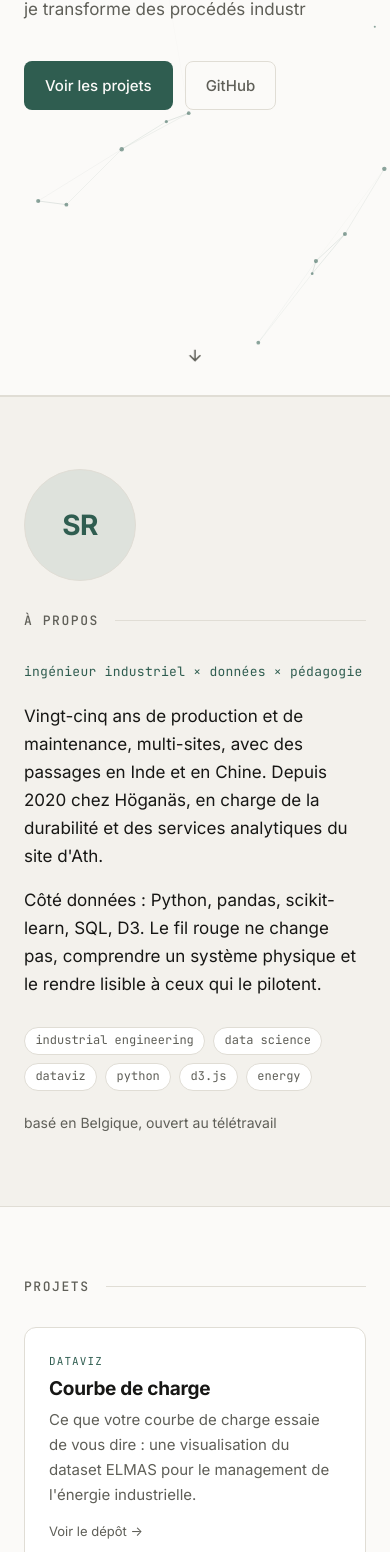
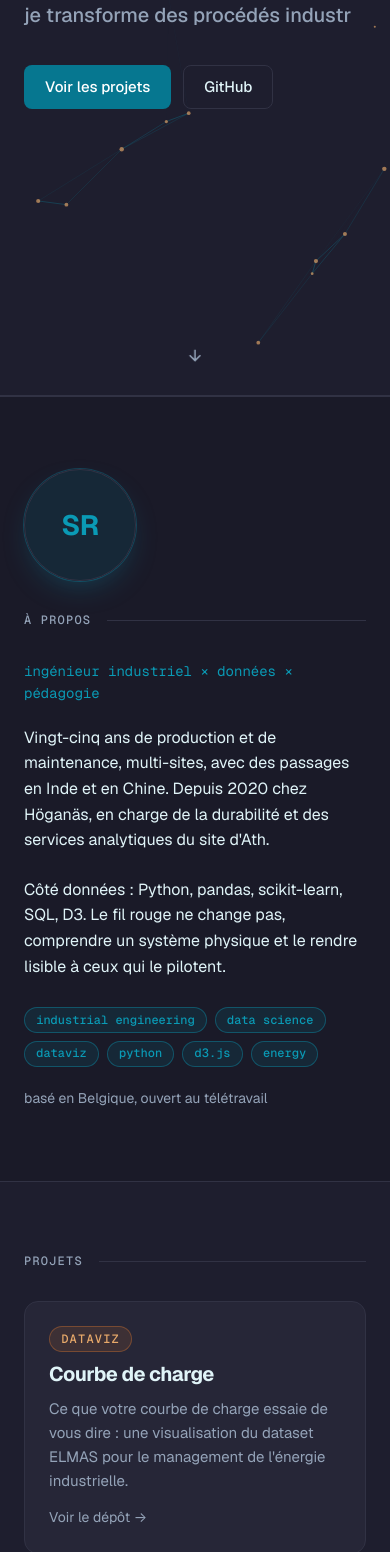
Before and after one commit to StephRoos/Homepage, a plain HTML site: page index.html in a window 390 px wide. Shown: the part 448-2000 px from the top of the page. Drawn offline with nearby package versions, Linux system fonts and the light colour scheme.

Commit message:
Apply Anthemion graphic charter: palette, Geist, tokens and components

```diff
--- a/index.html
+++ b/index.html
@@ -1,5 +1,5 @@
 <!DOCTYPE html>
-<html lang="fr" data-theme="light">
+<html lang="fr" data-theme="dark">
   <head>
     <meta charset="UTF-8">
     <meta name="viewport" content="width=device-width, initial-scale=1.0">
@@ -12,16 +12,15 @@
     <link rel="preconnect" href="https://fonts.googleapis.com">
     <link rel="preconnect" href="https://fonts.gstatic.com" crossorigin>
     <link
-      href="https://fonts.googleapis.com/css2?family=Inter:wght@300;400;500;600;700;800&family=JetBrains+Mono:wght@400;500&display=swap"
+      href="https://fonts.googleapis.com/css2?family=Geist:wght@400;500;600;700&family=Geist+Mono:wght@400;500&display=swap"
       rel="stylesheet"
     >
     <link rel="stylesheet" href="styles.css">
     <script>
-      // Applied before first paint to avoid a theme flash.
+      // Dark first (Anthemion charter). Applied before first paint to avoid a flash.
       (function () {
         var stored = localStorage.getItem("theme");
-        var dark = window.matchMedia("(prefers-color-scheme: dark)").matches;
-        document.documentElement.dataset.theme = stored || (dark ? "dark" : "light");
+        document.documentElement.dataset.theme = stored === "light" ? "light" : "dark";
       })();
     </script>
   </head>
@@ -111,7 +110,7 @@
           <h2 class="section-title reveal">Projets</h2>
           <div class="cards">
             <a
-              class="card reveal"
+              class="card is-featured reveal"
               href="https://github.com/StephRoos/courbe-de-charge"
               target="_blank"
               rel="noopener"
--- a/styles.css
+++ b/styles.css
@@ -1,37 +1,69 @@
-/* ---------------------------------------------------------------
-   Theme tokens
-   --------------------------------------------------------------- */
+/* ------------------------------------------------------------------
+   Anthemion design tokens — source: Charte Graphique v2.0 (mars 2026)
+   ------------------------------------------------------------------ */
 :root {
-  --bg: #fbfaf8;
-  --bg-alt: #f3f1ec;
-  --fg: #171715;
-  --fg-muted: #5f5f58;
-  --border: #e0ddd5;
-  --surface: #ffffff;
-  --accent: #2f5d50;
-  --accent-soft: rgba(47, 93, 80, 0.1);
-  --nav-bg: rgba(251, 250, 248, 0.82);
-  --shadow: 0 1px 2px rgba(23, 23, 21, 0.05), 0 8px 24px -12px rgba(23, 23, 21, 0.12);
-  --dot: 47, 93, 80;
+  --bleu-paon: #067790;
+  --teal-light: #0a9ab5;
+  --teal-pale: #e0f4f8;
+  --orange-brule: #c06a30;
+  --amber-soft: #e8a96a;
+  --ink-black: #1e1e2e;
+  --surface-dark: #262637;
+  --border-dark: #313244;
+  --slate: #64748b;
+  --slate-light: #94a3b8;
+  --white-smoke: #f5f5f5;
+  --snow: #fafbfc;
+
+  --radius-md: 8px;
+  --radius-xl: 14px;
+  --content-width: 68rem;
 }
 
+/* Dark first: the charter makes dark the default mode. */
 [data-theme="dark"] {
-  --bg: #14150f;
-  --bg-alt: #1a1b15;
-  --fg: #ecebe4;
-  --fg-muted: #9c9c91;
-  --border: #2c2d26;
-  --surface: #1c1d17;
-  --accent: #9bd0b8;
-  --accent-soft: rgba(155, 208, 184, 0.12);
-  --nav-bg: rgba(20, 21, 15, 0.82);
-  --shadow: 0 1px 2px rgba(0, 0, 0, 0.4), 0 12px 32px -16px rgba(0, 0, 0, 0.6);
-  --dot: 155, 208, 184;
+  --bg: var(--ink-black);
+  --bg-alt: #1a1a28;
+  --surface: var(--surface-dark);
+  --fg: var(--teal-pale);
+  --fg-muted: var(--slate-light);
+  --border: var(--border-dark);
+  --primary: var(--teal-light);
+  --primary-strong: var(--bleu-paon);
+  --accent: var(--orange-brule);
+  --accent-soft: var(--amber-soft);
+  --nav-bg: rgba(30, 30, 46, 0.85);
+  --glow-teal: 0 0 0 1px rgba(10, 154, 181, 0.3), 0 12px 34px -14px rgba(10, 154, 181, 0.45);
+  --badge-primary-bg: rgba(6, 119, 144, 0.15);
+  --badge-accent-bg: rgba(192, 106, 48, 0.15);
+  --link-underline: rgba(10, 154, 181, 0.4);
+  --particle-link-rgb: 10, 154, 181;
+  --particle-dot-rgb: 232, 169, 106;
 }
 
-/* ---------------------------------------------------------------
-   Base
-   --------------------------------------------------------------- */
+[data-theme="light"] {
+  --bg: var(--snow);
+  --bg-alt: var(--white-smoke);
+  --surface: #ffffff;
+  --fg: var(--ink-black);
+  --fg-muted: var(--slate);
+  --border: rgba(100, 116, 139, 0.25);
+  --primary: var(--bleu-paon);
+  --primary-strong: var(--bleu-paon);
+  --accent: var(--orange-brule);
+  --accent-soft: var(--orange-brule);
+  --nav-bg: rgba(250, 251, 252, 0.85);
+  --glow-teal: 0 0 0 1px rgba(6, 119, 144, 0.25), 0 12px 34px -16px rgba(6, 119, 144, 0.35);
+  --badge-primary-bg: rgba(6, 119, 144, 0.12);
+  --badge-accent-bg: rgba(192, 106, 48, 0.12);
+  --link-underline: rgba(6, 119, 144, 0.4);
+  --particle-link-rgb: 6, 119, 144;
+  --particle-dot-rgb: 192, 106, 48;
+}
+
+/* ------------------------------------------------------------------
+   Base — Geist Sans, corps 16px / 1.6
+   ------------------------------------------------------------------ */
 *,
 *::before,
 *::after {
@@ -42,16 +74,17 @@ html {
   scroll-behavior: smooth;
   scroll-padding-top: 5rem;
   -webkit-text-size-adjust: 100%;
+  background: var(--bg);
 }
 
 body {
   margin: 0;
   background: var(--bg);
   color: var(--fg);
-  font-family: "Inter", ui-sans-serif, system-ui, -apple-system, "Segoe UI", sans-serif;
-  font-size: 1.0625rem;
+  font-family: "Geist", ui-sans-serif, system-ui, -apple-system, "Segoe UI", sans-serif;
+  font-size: 1rem;
   font-weight: 400;
-  line-height: 1.65;
+  line-height: 1.6;
   -webkit-font-smoothing: antialiased;
   transition: background-color 200ms ease, color 200ms ease;
 }
@@ -64,31 +97,31 @@ a {
 h1,
 h2,
 h3 {
-  line-height: 1.2;
-  letter-spacing: -0.015em;
+  font-weight: 700;
+  letter-spacing: -0.025em;
+  line-height: 1.25;
   text-wrap: balance;
 }
 
 p {
-  margin: 0 0 1rem;
+  margin: 0 0 1.5rem;
 }
 
 .mono {
-  font-family: "JetBrains Mono", ui-monospace, SFMono-Regular, Menlo, monospace;
-  font-size: 0.8125rem;
-  letter-spacing: 0.02em;
+  font-family: "Geist Mono", ui-monospace, SFMono-Regular, Menlo, monospace;
+  font-size: 0.875rem;
 }
 
 .container {
   width: 100%;
-  max-width: 68rem;
+  max-width: var(--content-width);
   margin: 0 auto;
   padding: 0 1.5rem;
 }
 
-/* ---------------------------------------------------------------
+/* ------------------------------------------------------------------
    Navigation
-   --------------------------------------------------------------- */
+   ------------------------------------------------------------------ */
 .navbar {
   position: fixed;
   inset: 0 0 auto;
@@ -104,7 +137,7 @@ p {
 }
 
 .nav-container {
-  max-width: 68rem;
+  max-width: var(--content-width);
   margin: 0 auto;
   padding: 0.9rem 1.5rem;
   display: flex;
@@ -131,7 +164,7 @@ p {
 .nav-links a {
   color: var(--fg-muted);
   position: relative;
-  padding-bottom: 0.15rem;
+  padding-bottom: 0.2rem;
   transition: color 150ms ease;
 }
 
@@ -142,7 +175,7 @@ p {
   right: 0;
   bottom: 0;
   height: 1px;
-  background: var(--accent);
+  background: var(--primary);
   transform: scaleX(0);
   transform-origin: left;
   transition: transform 200ms ease;
@@ -173,7 +206,7 @@ p {
   height: 2.25rem;
   padding: 0;
   border: 1px solid var(--border);
-  border-radius: 8px;
+  border-radius: var(--radius-md);
   background: transparent;
   color: var(--fg-muted);
   cursor: pointer;
@@ -182,8 +215,8 @@ p {
 
 .theme-toggle:hover,
 .menu-toggle:hover {
-  color: var(--fg);
-  border-color: var(--accent);
+  color: var(--primary);
+  border-color: var(--primary);
 }
 
 .theme-toggle svg {
@@ -226,9 +259,9 @@ p {
   transform: translateY(-5.5px) rotate(-45deg);
 }
 
-/* ---------------------------------------------------------------
+/* ------------------------------------------------------------------
    Hero
-   --------------------------------------------------------------- */
+   ------------------------------------------------------------------ */
 .hero {
   position: relative;
   min-height: 100svh;
@@ -250,35 +283,38 @@ p {
   position: relative;
   z-index: 1;
   width: 100%;
-  max-width: 68rem;
+  max-width: var(--content-width);
   margin: 0 auto;
   padding: 7rem 1.5rem 5rem;
 }
 
 .hero-kicker {
   margin: 0 0 1.25rem;
-  color: var(--accent);
+  font-family: "Geist Mono", ui-monospace, monospace;
+  font-size: 0.75rem;
+  font-weight: 500;
   text-transform: uppercase;
-  letter-spacing: 0.12em;
-  font-size: 0.75rem;
+  letter-spacing: 0.1em;
+  color: var(--primary);
 }
 
+/* Token 5xl: 48px / 3rem, bold 700 */
 .hero-title {
-  font-size: clamp(2.25rem, 6.5vw, 4rem);
-  font-weight: 300;
+  font-size: clamp(2.25rem, 6vw, 3rem);
   margin: 0 0 1rem;
   max-width: 22ch;
 }
 
 .hero-title strong {
-  font-weight: 700;
+  color: var(--primary);
 }
 
 .hero-subtitle {
-  font-size: clamp(1.0625rem, 2.2vw, 1.375rem);
+  font-size: 1.25rem;
+  font-weight: 500;
   color: var(--fg-muted);
-  min-height: 1.8em;
-  margin: 0 0 2.25rem;
+  min-height: 1.7em;
+  margin: 0 0 2rem;
   max-width: 34rem;
 }
 
@@ -305,41 +341,6 @@ p {
   gap: 0.75rem;
 }
 
-.btn {
-  display: inline-flex;
-  align-items: center;
-  justify-content: center;
-  padding: 0.7rem 1.25rem;
-  border-radius: 8px;
-  border: 1px solid transparent;
-  font-size: 0.9375rem;
-  font-weight: 500;
-  transition: background-color 150ms ease, border-color 150ms ease, transform 150ms ease;
-}
-
-.btn:hover {
-  transform: translateY(-1px);
-}
-
-.btn-primary {
-  background: var(--accent);
-  color: var(--bg);
-}
-
-[data-theme="dark"] .btn-primary {
-  color: #10130e;
-}
-
-.btn-ghost {
-  border-color: var(--border);
-  color: var(--fg-muted);
-}
-
-.btn-ghost:hover {
-  border-color: var(--accent);
-  color: var(--fg);
-}
-
 .scroll-hint {
   position: absolute;
   bottom: 1.75rem;
@@ -364,9 +365,50 @@ p {
   }
 }
 
-/* ---------------------------------------------------------------
+/* ------------------------------------------------------------------
+   Buttons — Charter: primary / accent / outline / ghost, radius 8px
+   ------------------------------------------------------------------ */
+.btn {
+  display: inline-flex;
+  align-items: center;
+  justify-content: center;
+  height: 2.75rem;
+  padding: 0 1.25rem;
+  border-radius: var(--radius-md);
+  border: 1px solid transparent;
+  font-size: 0.9375rem;
+  font-weight: 500;
+  color: #ffffff;
+  transition: background-color 150ms ease, border-color 150ms ease, color 150ms ease,
+    transform 150ms ease;
+}
+
+.btn:hover {
+  transform: translateY(-1px);
+}
+
+.btn-primary {
+  background: var(--bleu-paon);
+}
+
+.btn-primary:hover {
+  background: var(--teal-light);
+}
+
+.btn-ghost {
+  background: transparent;
+  border-color: var(--border);
+  color: var(--fg);
+}
+
+.btn-ghost:hover {
+  border-color: var(--primary);
+  color: var(--primary);
+}
+
+/* ------------------------------------------------------------------
    Sections
-   --------------------------------------------------------------- */
+   ------------------------------------------------------------------ */
 .section {
   padding: 6rem 0;
 }
@@ -376,12 +418,13 @@ p {
   border-block: 1px solid var(--border);
 }
 
+/* Labels: uppercase, letter-spacing 0.1em, 12px / 500 */
 .section-title {
-  font-size: 0.8125rem;
-  font-family: "JetBrains Mono", ui-monospace, monospace;
+  font-family: "Geist Mono", ui-monospace, monospace;
+  font-size: 0.75rem;
   font-weight: 500;
   text-transform: uppercase;
-  letter-spacing: 0.12em;
+  letter-spacing: 0.1em;
   color: var(--fg-muted);
   margin: 0 0 2rem;
   display: flex;
@@ -412,19 +455,29 @@ p {
   place-items: center;
   font-size: 2.5rem;
   font-weight: 700;
-  letter-spacing: -0.02em;
-  color: var(--accent);
-  background: var(--accent-soft);
+  letter-spacing: -0.025em;
+  color: var(--primary);
+  background: var(--badge-primary-bg);
   border: 1px solid var(--border);
+  box-shadow: var(--glow-teal);
 }
 
 .about-subtitle {
-  color: var(--accent);
+  font-family: "Geist Mono", ui-monospace, monospace;
+  font-size: 0.875rem;
+  color: var(--primary);
   margin-bottom: 1.25rem;
 }
 
 .about-text p {
   max-width: 40rem;
+}
+
+.about-text a {
+  color: var(--primary);
+  text-decoration: underline;
+  text-decoration-color: var(--link-underline);
+  text-underline-offset: 4px;
 }
 
 .keywords {
@@ -434,14 +487,16 @@ p {
   margin: 1.75rem 0 1.25rem;
 }
 
+/* Badges — primary variant */
 .kw {
-  font-family: "JetBrains Mono", ui-monospace, monospace;
+  font-family: "Geist Mono", ui-monospace, monospace;
   font-size: 0.75rem;
-  padding: 0.2rem 0.65rem;
+  font-weight: 500;
+  padding: 0.15rem 0.7rem;
   border-radius: 999px;
-  border: 1px solid var(--border);
-  color: var(--fg-muted);
-  background: var(--surface);
+  border: 1px solid rgba(10, 154, 181, 0.4);
+  background: var(--badge-primary-bg);
+  color: var(--primary);
 }
 
 .location {
@@ -460,29 +515,43 @@ p {
 .card {
   display: flex;
   flex-direction: column;
-  gap: 0.5rem;
+  gap: 0.6rem;
   padding: 1.5rem;
   border: 1px solid var(--border);
-  border-radius: 12px;
+  border-radius: var(--radius-xl);
   background: var(--surface);
   transition: border-color 180ms ease, transform 180ms ease, box-shadow 180ms ease;
 }
 
 .card:hover {
-  border-color: var(--accent);
+  border-color: var(--primary-strong);
   transform: translateY(-2px);
-  box-shadow: var(--shadow);
+  box-shadow: var(--glow-teal);
+}
+
+/* Badge — accent variant, reserved for the featured project */
+.card.is-featured .card-tag {
+  border-color: rgba(192, 106, 48, 0.45);
+  background: var(--badge-accent-bg);
+  color: var(--accent-soft);
 }
 
 .card-tag {
-  font-size: 0.6875rem;
+  align-self: flex-start;
+  font-family: "Geist Mono", ui-monospace, monospace;
+  font-size: 0.75rem;
+  font-weight: 500;
   text-transform: uppercase;
   letter-spacing: 0.1em;
-  color: var(--accent);
+  padding: 0.15rem 0.7rem;
+  border-radius: 999px;
+  border: 1px solid rgba(10, 154, 181, 0.4);
+  background: var(--badge-primary-bg);
+  color: var(--primary);
 }
 
 .card h3 {
-  font-size: 1.1875rem;
+  font-size: 1.25rem;
   margin: 0;
 }
 
@@ -494,14 +563,14 @@ p {
 }
 
 .card-link {
-  font-size: 0.8125rem;
+  font-size: 0.875rem;
   color: var(--fg-muted);
-  margin-top: 0.35rem;
+  margin-top: 0.25rem;
   transition: color 150ms ease;
 }
 
 .card:hover .card-link {
-  color: var(--accent);
+  color: var(--primary);
 }
 
 /* Contact */
@@ -529,8 +598,8 @@ p {
 }
 
 .social-link:hover {
-  color: var(--accent);
-  border-color: var(--accent);
+  color: var(--primary);
+  border-color: var(--primary);
   transform: translateY(-2px);
 }
 
@@ -543,7 +612,7 @@ p {
 .footer {
   padding: 2rem 0 3rem;
   border-top: 1px solid var(--border);
-  font-size: 0.8125rem;
+  font-size: 0.875rem;
   color: var(--fg-muted);
 }
 
@@ -558,13 +627,17 @@ p {
   margin: 0;
 }
 
-/* ---------------------------------------------------------------
-   Reveal on scroll
-   --------------------------------------------------------------- */
+.footer .mono {
+  font-size: 0.75rem;
+}
+
+/* ------------------------------------------------------------------
+   Reveal on scroll — fade-in + slide-up, 0.5s (charter: portfolio)
+   ------------------------------------------------------------------ */
 .reveal {
   opacity: 0;
   transform: translateY(14px);
-  transition: opacity 550ms ease, transform 550ms ease;
+  transition: opacity 500ms ease, transform 500ms ease;
 }
 
 .reveal.visible {
@@ -572,9 +645,9 @@ p {
   transform: none;
 }
 
-/* ---------------------------------------------------------------
+/* ------------------------------------------------------------------
    Responsive
-   --------------------------------------------------------------- */
+   ------------------------------------------------------------------ */
 @media (max-width: 760px) {
   .menu-toggle {
     display: flex;
@@ -629,14 +702,14 @@ p {
     gap: 2rem;
   }
 
-  .cards {
-    grid-template-columns: 1fr;
-  }
-
   .about-mark {
     width: 7rem;
     height: 7rem;
     font-size: 1.75rem;
+  }
+
+  .cards {
+    grid-template-columns: 1fr;
   }
 
   .hero-content {
```
Also changed, not shown: main.js (+9 -5 lines), favicon.svg, 1 other file.
